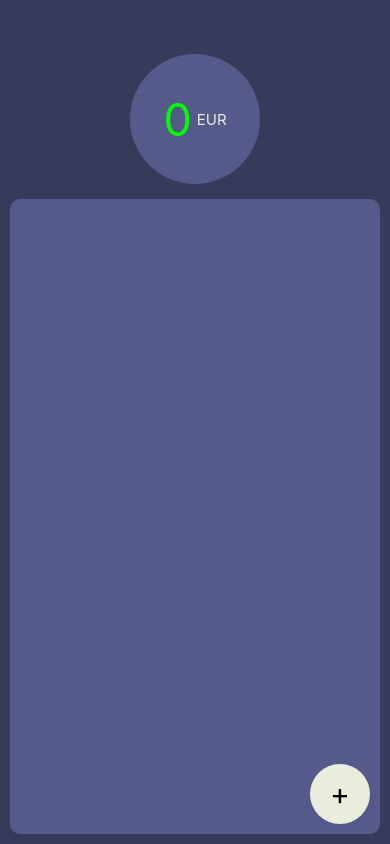
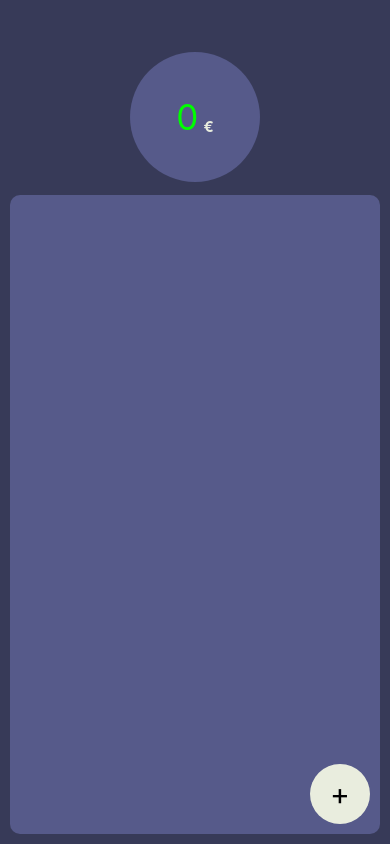
Before and after one commit to SergioDiPietro/PGL_UD3-2, a React Native app: screen / in a window 390 px wide. Built offline with nearby package versions, Linux system fonts and the light colour scheme.

Commit message:
Feat & Style: Funcionalidad del botón, se abre modal al pulsarlo y se agregan transacciones a la lista. Re-estilizados componente TransactionCard y AddModal.

```diff
--- a/App.js
+++ b/App.js
@@ -3,27 +3,51 @@ import { StyleSheet, View, FlatList, TouchableOpacity, Text } from 'react-native
 import Colors from './constants/Colors';
 import { BalanceDisplay } from './components/BalanceDisplay';
 import { TransactionCard } from './components/TransactionCard';
+import { AddModal } from './components/AddModal';
 
 export default function App() {
     const [amount, setAmount] = useState(0);
     const [transactionList, setTransactionList] = useState([]);
     const [addModalVisible, setAddModalVisible] = useState(false);
+    const currency = "€";
+
+    const onAddTransaction = (value) => {
+        if (value.amount !== 0) {
+            setTransactionList((currentList) => [...currentList, {key: Math.random().toString(), value}]);
+            setAmount(amount + value.amount);
+        };
+    };
+
+    let addModal = null;
+
+    if (addModalVisible) {
+        addModal =
+            <AddModal
+                setAddModalVisible={setAddModalVisible}
+                addModalVisible={addModalVisible}
+                onAddTransaction={onAddTransaction}
+                currency={currency}
+            />
+    } else addModal = null
 
     return (
         <View style={styles.mainContainer}>
             <View style={styles.balanceContainer}>
-                <BalanceDisplay amount={amount} currency={"EUR"} />
+                <BalanceDisplay amount={amount} currency={currency} />
             </View>
             <View style={styles.transactionListContainer}>
-                <FlatList style={styles.list} data={transactionList} renderItem={itemList => (
+                <FlatList style={styles.list} data={transactionList} renderItem={(itemList) => (
                     <TransactionCard
                         item={itemList.item}
+                        currency={currency}
                     />
                 )} />
             </View>
             <TouchableOpacity style={styles.addButton} onPress={() => setAddModalVisible(true)}>
                 <Text style={styles.addIcon}>+</Text>
             </TouchableOpacity>
+
+            {addModal}
         </View>
     );
 }
@@ -46,7 +70,8 @@ const styles = StyleSheet.create({
         flex: 4,
         backgroundColor: Colors.primary,
         borderRadius: 10,
-        width: '95%'
+        width: '95%',
+        paddingBottom: 20
     },
     list: {
         flex: 1,
--- a/components/AddModal.js
+++ b/components/AddModal.js
@@ -2,26 +2,26 @@ import { useState } from "react";
 import { Button, TextInput, View, StyleSheet, Modal, Text } from "react-native";
 import Colors from "../constants/Colors";
 
-export const AddBookModal = ({ onAddTransaction, setAddModalVisible, addModalVisible }) => {
-    const [description, setDescription] = useState("");
-    const [amount, setAmount] = useState("");
+export const AddModal = ({ onAddTransaction, setAddModalVisible, addModalVisible, currency }) => {
+    const [description, setDescription] = useState();
+    const [amount, setAmount] = useState();
 
     const descriptionHandler = (text) => {
         setDescription(text);
     };
 
-    const amountHandler = (number) => {
-        setAmount(number);
+    const amountHandler = (amount) => {
+        setAmount(amount);
     };
 
     const resetAndCloseModal = () => {
-        setDescription("");
-        setAmount("");
+        setDescription();
+        setAmount();
         setAddModalVisible(false);
     }
 
     const validateTransaction = () => {
-        onAddTransaction({ description, amount: parseInt(amount) });
+        onAddTransaction({ description, amount: parseFloat(amount) });
         resetAndCloseModal();
     };
 
@@ -29,18 +29,21 @@ export const AddBookModal = ({ onAddTransaction, setAddModalVisible, addModalVis
         <Modal visible={addModalVisible} animationType={'fade'} transparent={true}>
             <View style={styles.modalBackground}>
                 <View style={styles.modalContainer}>
-                    <Text style={styles.modalTitle}>Agregar libro</Text>
+                    <Text style={styles.modalTitle}>Nuevo movimiento</Text>
                     <TextInput
                         style={styles.description}
                         placeholder="Descripción"
-                        value={title}
+                        placeholderTextColor={Colors.accent3}
+                        value={description}
                         onChangeText={descriptionHandler}
-                        maxLength={100}
+                        maxLength={30}
+                        multiline={true}
                     />
                     <TextInput
                         style={styles.amount}
-                        placeholder="Cantidad"
-                        value={amount.toString()}
+                        placeholder={"Cantidad (" + currency + ")"}
+                        placeholderTextColor={Colors.accent3}
+                        value={amount}
                         keyboardType={'numeric'}
                         onChangeText={amountHandler}
                     />
@@ -50,14 +53,14 @@ export const AddBookModal = ({ onAddTransaction, setAddModalVisible, addModalVis
                             <Button
                                 title="Cancelar"
                                 color={Colors.accent2}
-                                onPress={resetAndCloseModal}
+                                onPress={() => resetAndCloseModal()}
                             />
                         </View>
                         <View style={styles.button}>
                             <Button
                                 title="Guardar"
                                 color={Colors.accent2}
-                                onPress={validateTransaction}
+                                onPress={() => validateTransaction()}
                             />
                         </View>
                     </View>
@@ -78,7 +81,7 @@ const styles = StyleSheet.create({
         marginVertical: '50%',
         marginHorizontal: '10%',
         backgroundColor: Colors.primary,
-        borderRadius: 20,
+        borderRadius: 10,
         padding: 20,
         alignItems: "center",
     },
@@ -90,18 +93,23 @@ const styles = StyleSheet.create({
     },
     description: {
         width: 200,
-        height: 200,
+        height: 60,
         margin: 5,
         textAlign: "center",
-        borderRadius: 10,
-        backgroundColor: Colors.accent1
+        flexDirection: 'row',
+        flexWrap: 'wrap',
+        borderRadius: 5,
+        backgroundColor: Colors.accent2,
+        color: Colors.accent1,
     },
     amount: {
-        width: 200,
+        width: 100,
+        height: 40,
         margin: 5,
         textAlign: "center",
-        borderRadius: 10,
-        backgroundColor: Colors.accent1
+        borderRadius: 5,
+        backgroundColor: Colors.accent2,
+        color: Colors.accent1,
     },
     buttonsContainer: {
         width:'100%',
--- a/components/BalanceDisplay.js
+++ b/components/BalanceDisplay.js
@@ -12,7 +12,7 @@ export const BalanceDisplay = ({ amount, currency }) => {
         <View style={styles.balanceContainer}>
             <View style={styles.display}>
                 <Text style={amountStyle}>{amount}</Text>
-                <Text style={styles.currency}>{currency}</Text>
+                <Text style={styles.currency}>{"\n"}{currency}</Text>
             </View>
         </View>
     )
@@ -36,15 +36,16 @@ const styles = StyleSheet.create({
     },
     positiveAmount: {
         color: Colors.positive,
-        fontSize: 45
+        fontSize: 35
     },
     negativeAmount: {
         color: Colors.negative,
-        fontSize: 45
+        fontSize: 35
     },
     currency: {
         color: Colors.secondary,
         fontSize: 15,
-        marginLeft: 5
+        marginLeft: 5,
+        fontWeight: 'bold'
     },
 });
--- a/components/TransactionCard.js
+++ b/components/TransactionCard.js
@@ -1,30 +1,79 @@
-import { View, StyleSheet, Text} from 'react-native'
+import { View, StyleSheet, Text } from 'react-native'
+import Colors from '../constants/Colors';
+import Icon from 'react-native-vector-icons/AntDesign';
 
-export const TransactionCard = ({item}) => {
-  return (
-    <View style={styles.container}>
-        <View style={styles.icon}></View>
-        <View style={styles.description}>
-            <Text>{item.value.description}</Text>
+export const TransactionCard = ({ item, currency }) => {
+    const description = item.value.description;
+    const amount = item.value.amount;
+
+    let symbol;
+    if (item.value.amount > 0) symbol = "+";
+
+    let amountText = styles.positiveAmount;
+    let icon = <Icon name='rightcircle' style={styles.iconStyle}/>;
+
+    if (amount < 0) {
+        amountText = styles.negativeAmount;
+        icon = <Icon name='leftcircle' style={styles.iconStyle}/>;
+    }
+
+
+    return (
+        <View style={styles.container}>
+            <View style={styles.icon}>
+                {icon}
+            </View>
+            <View style={styles.description}>
+                <Text style={styles.descriptionText}>{description}</Text>
+            </View>
+            <View style={styles.amount}>
+                <Text style={amountText}>{symbol}{amount}{currency}</Text>
+            </View>
         </View>
-        <View style={styles.amount}>{item.value.amount}</View>
-    </View>
-  )
+    )
 }
 
 const styles = StyleSheet.create({
     container: {
         flexDirection: 'row',
         width: '100%',
-        marginBottom: 10
+        height: 50,
+        marginBottom: 20
     },
     icon: {
-        flex: 1
+        flex: 2,
+        justifyContent: 'center',
+        alignItems: 'center'
     },
     description: {
-        flex: 7
+        flex: 11,
+        alignItems: 'center',
+        paddingHorizontal: 10,
+        flexDirection: 'row',
     },
     amount: {
-        flex: 2
+        flex: 4,
+        justifyContent: 'center',
+        alignItems: 'flex-end',
+        paddingHorizontal: 10
+    },
+    descriptionText: {
+        fontSize: 15,
+        fontWeight: 'bold',
+        color: Colors.secondary
+    },
+    positiveAmount: {
+        fontSize: 15,
+        fontWeight: 'bold',
+        color: Colors.positive
+    },
+    negativeAmount: {
+        fontSize: 15,
+        fontWeight: 'bold',
+        color: Colors.negative
+    },
+    iconStyle: {
+        color: Colors.secondary,
+        fontSize: 30
     }
 });
--- a/constants/Colors.js
+++ b/constants/Colors.js
@@ -2,7 +2,8 @@ const darkBlue = '#373A58'
 const lightBlue = '#565A8A'
 const beige = '#E9EDDE'
 const grey = '#3D3B30'
-const yellow = '#E7E247'
+const lighterBlue = '#686EA1'
+const evenLighterBlue = '#868BB6'
 const red = '#FF0000'
 const green = '#00FF00'
 
@@ -11,7 +12,8 @@ export default {
     primary: lightBlue,
     secondary: beige,
     accent1: grey,
-    accent2: yellow,
+    accent2: lighterBlue,
+    accent3: evenLighterBlue,
     positive: green,
     negative: red
 }
--- a/package.json
+++ b/package.json
@@ -15,6 +15,7 @@
     "react": "17.0.1",
     "react-dom": "17.0.1",
     "react-native": "0.64.3",
+    "react-native-vector-icons": "^9.1.0",
     "react-native-web": "0.17.1"
   },
   "devDependencies": {
```
Also changed, not shown: 1 other file (tests, documents, lock files or other folders).
